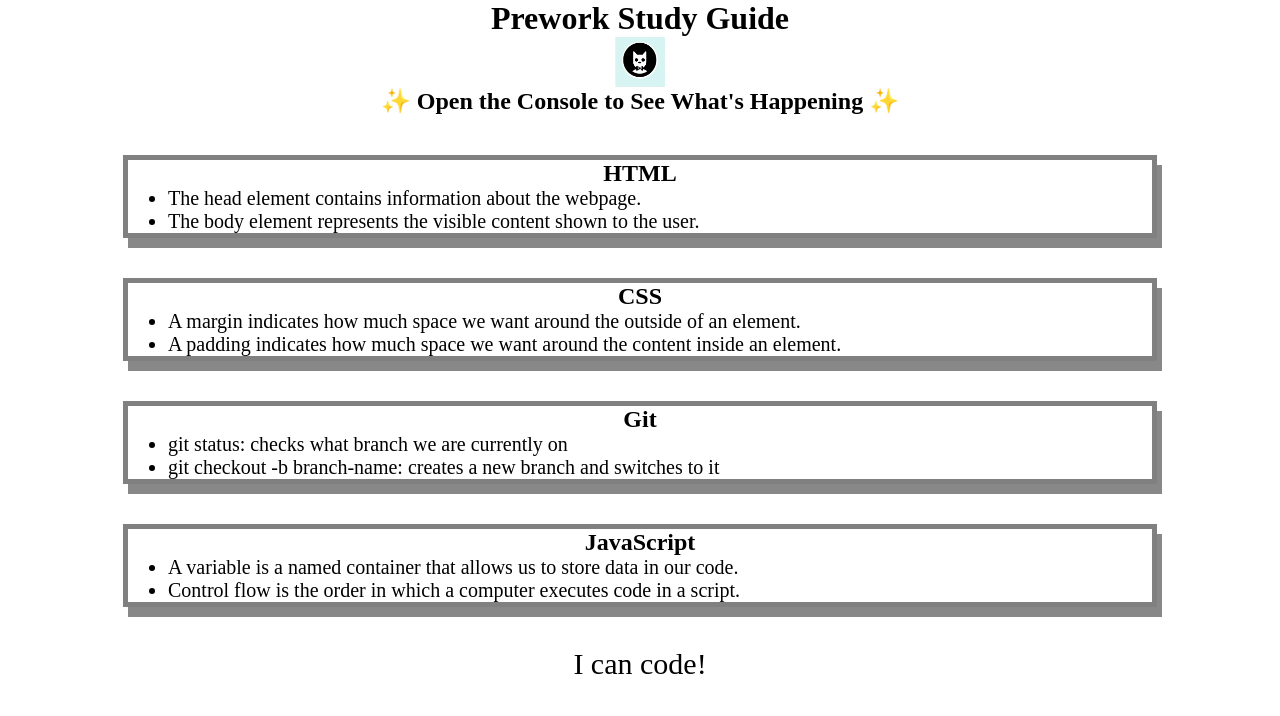
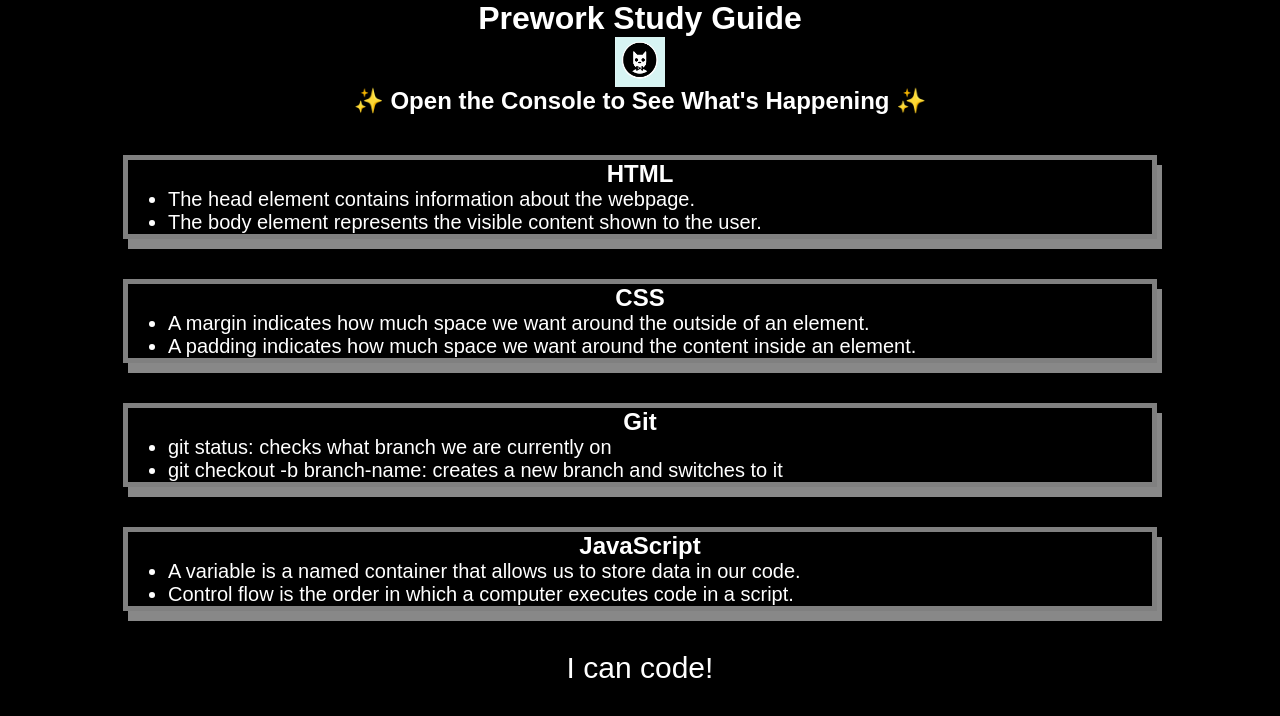
Before and after one commit to StrolineDigital/Prework-Study-Guide, a plain HTML site: page prework-study-guide/index.html in a window 1280 px wide. Drawn offline with Linux system fonts and the light colour scheme.

Commit message:
SANS SERIF

```diff
--- a/prework-study-guide/assets/style.css
+++ b/prework-study-guide/assets/style.css
@@ -3,7 +3,7 @@
     padding: 0;
 }
 
-bodyg {
+body {
     width: 100%;
     height: 120px;
     background-color: black;
@@ -13,6 +13,7 @@ bodyg {
 h1,
 h2 {
     text-align: center;
+    font-family: Arial;
 }
 
 img {
@@ -26,12 +27,14 @@ img {
 ul {
     padding-left: 40px;
     font-size: 20px;
+    font-family: Arial;
 }
 
 p {
     text-align: center;
     font-size: 30px;
-  }
+    font-family: Arial;
+}
   .card {
     width: 80%;
     margin: 40px auto;
```
